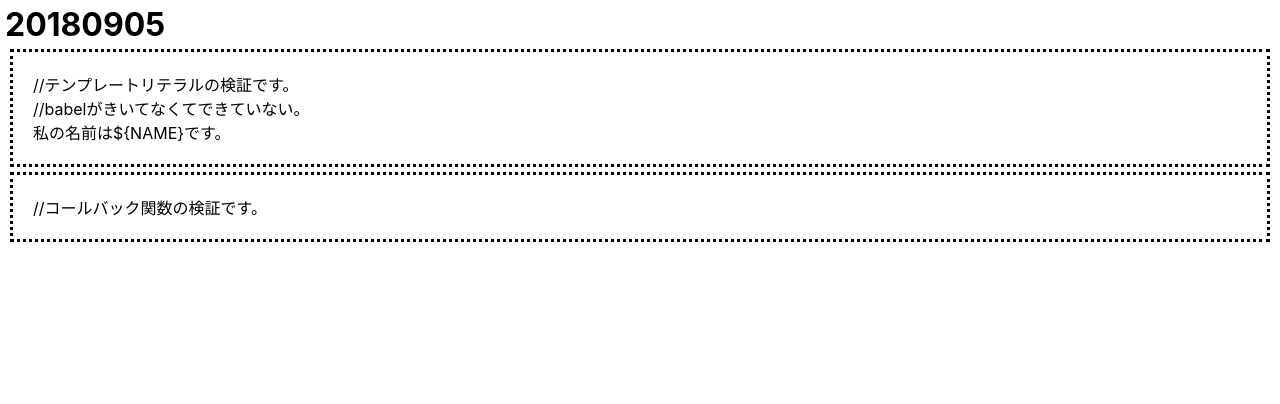
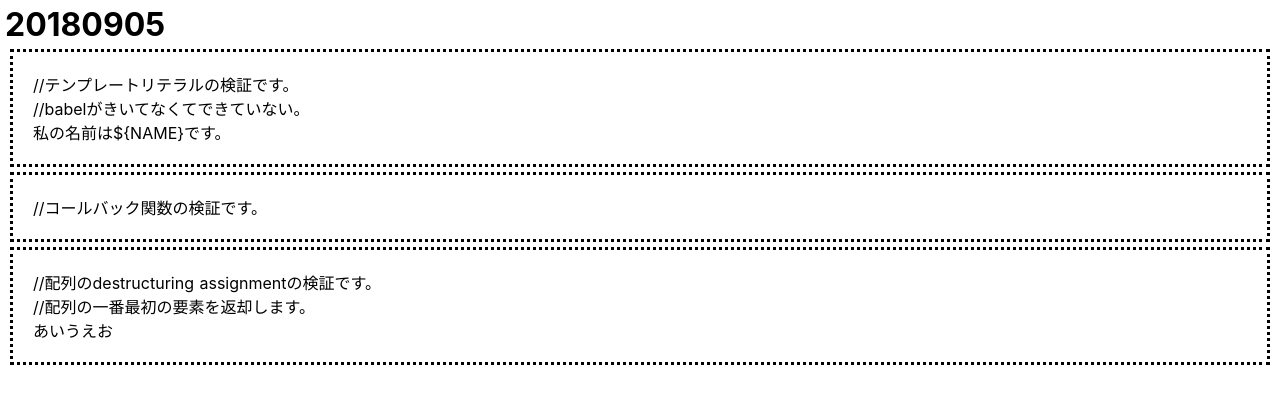
Before and after one commit to YukaKadokura/freespace, a Nuxt app: page /day/20180905 in a window 1280 px wide. Shown: the top 404 px of the page. Built offline with nearby package versions, Linux system fonts and the light colour scheme.

Commit message:
配列のdestructuring assignmentの検証。

```diff
--- a/pages/day/20180905.vue
+++ b/pages/day/20180905.vue
@@ -10,6 +10,11 @@
             <p>//コールバック関数の検証です。</p>
             <p>{{ testForCallBack() }}</p>
         </div>
+        <div class="SubContent">
+            <p>//配列のdestructuring assignmentの検証です。</p>
+            <p>//配列の一番最初の要素を返却します。</p>
+            <p>{{ testForDestructuringAssignment() }}</p>
+        </div>
     </div>
 </template>
 
@@ -17,7 +22,7 @@
 export default{
     methods:{
         testForTemplateLiteral(){
-            const NAME = "田中太郎";
+            const NAME = '田中太郎';
             console.log('私の名前は${NAME}です。');
             return '私の名前は${NAME}です。';
         },
@@ -34,6 +39,12 @@ export default{
 
             //実行
             call(reseivedFunc);
+        },
+        testForDestructuringAssignment(){
+            //配列の最初の要素だけを返す関数の宣言
+            const head = ([x]) => x;
+            //配列の宣言と結果の返却
+            return head(['あいうえお', 'かきくけこ', 'さしすせそ']);
         }
     }
 }
```
